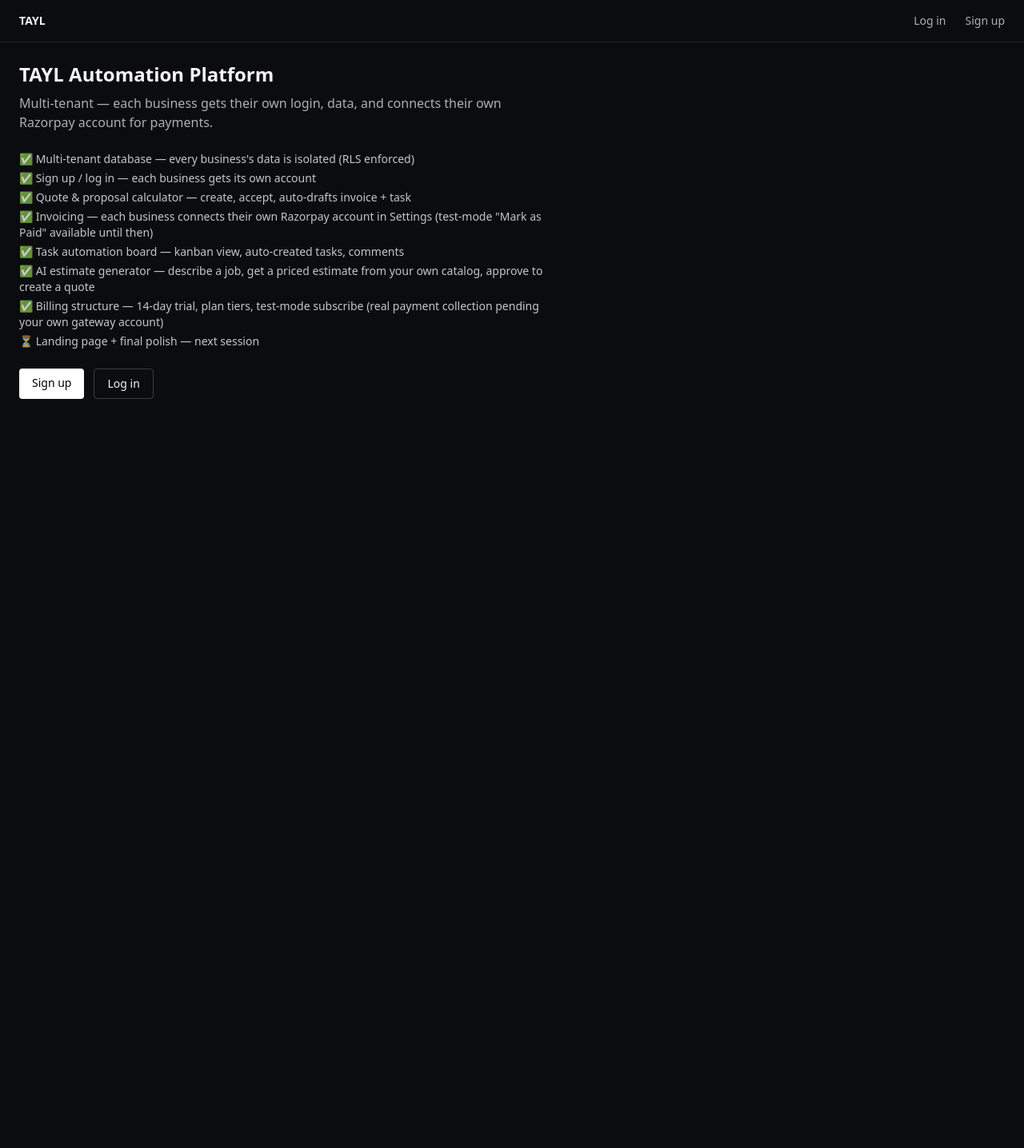
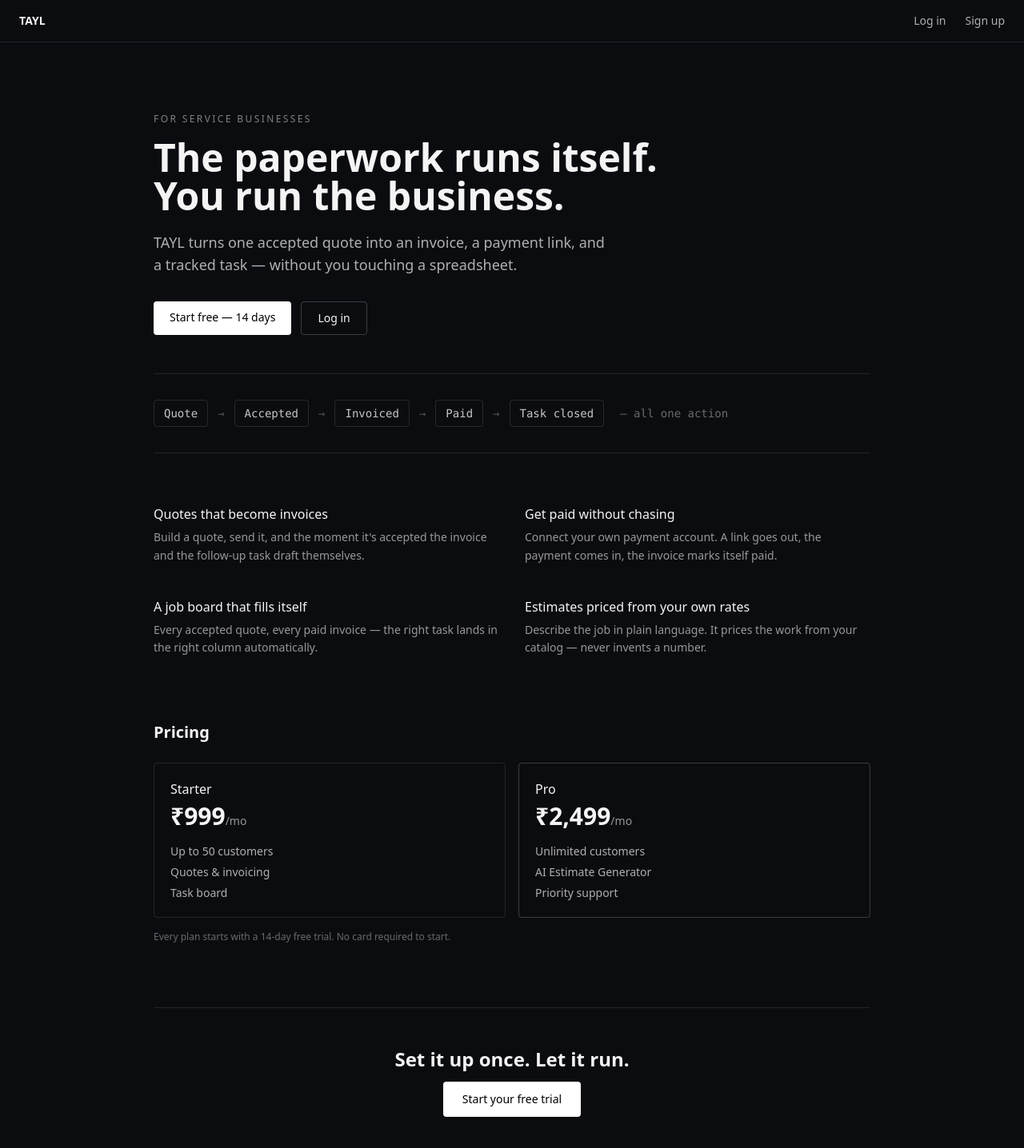
Before and after one commit to divijJ-J/tayl-platform, a Next.js app in the folder tayl-platform/: page / in a window 1280 px wide. Shown: the top 1436 px of the page at 80% size. Before the commit the page ends 800 px from the top, so only its background shows below. Built offline with nearby package versions, Linux system fonts and the light colour scheme; no server answers.

Commit message:
Phase 6: landing page + dashboard

```diff
--- /dev/null
+++ b/tayl-platform/app/components/Landing.js
@@ -0,0 +1,107 @@
+const FEATURES = [
+  {
+    title: 'Quotes that become invoices',
+    body: 'Build a quote, send it, and the moment it\'s accepted the invoice and the follow-up task draft themselves.',
+  },
+  {
+    title: 'Get paid without chasing',
+    body: 'Connect your own payment account. A link goes out, the payment comes in, the invoice marks itself paid.',
+  },
+  {
+    title: 'A job board that fills itself',
+    body: 'Every accepted quote, every paid invoice — the right task lands in the right column automatically.',
+  },
+  {
+    title: 'Estimates priced from your own rates',
+    body: 'Describe the job in plain language. It prices the work from your catalog — never invents a number.',
+  },
+];
+
+const STEPS = ['Quote', 'Accepted', 'Invoiced', 'Paid', 'Task closed'];
+
+export default function Landing() {
+  return (
+    <div className="max-w-4xl mx-auto">
+      {/* Hero */}
+      <section className="pt-16 pb-12">
+        <p className="text-xs tracking-[0.2em] uppercase opacity-50 mb-4">For service businesses</p>
+        <h1 className="text-4xl md:text-5xl font-semibold leading-tight mb-5 max-w-2xl">
+          The paperwork runs itself. You run the business.
+        </h1>
+        <p className="text-lg opacity-70 max-w-xl mb-8">
+          TAYL turns one accepted quote into an invoice, a payment link, and a tracked task —
+          without you touching a spreadsheet.
+        </p>
+        <div className="flex gap-3">
+          <a href="/signup" className="bg-white text-black rounded px-5 py-2.5 text-sm font-medium">
+            Start free — 14 days
+          </a>
+          <a href="/login" className="border border-white/20 rounded px-5 py-2.5 text-sm">
+            Log in
+          </a>
+        </div>
+      </section>
+
+      {/* Signature: the ledger chain */}
+      <section className="border-y border-white/10 py-8 mb-16 overflow-x-auto">
+        <div className="flex items-center gap-3 text-sm font-mono whitespace-nowrap">
+          {STEPS.map((step, i) => (
+            <div key={step} className="flex items-center gap-3">
+              <span className="border border-white/15 rounded px-3 py-1.5 opacity-80">{step}</span>
+              {i < STEPS.length - 1 && <span className="opacity-30">→</span>}
+            </div>
+          ))}
+          <span className="opacity-40 ml-2">— all one action</span>
+        </div>
+      </section>
+
+      {/* Features */}
+      <section className="grid md:grid-cols-2 gap-x-8 gap-y-10 mb-20">
+        {FEATURES.map((f) => (
+          <div key={f.title}>
+            <h3 className="font-medium mb-1.5">{f.title}</h3>
+            <p className="text-sm opacity-60 leading-relaxed">{f.body}</p>
+          </div>
+        ))}
+      </section>
+
+      {/* Pricing */}
+      <section className="mb-20">
+        <h2 className="text-xl font-semibold mb-6">Pricing</h2>
+        <div className="grid md:grid-cols-2 gap-4">
+          <div className="border border-white/10 rounded px-5 py-5">
+            <div className="font-medium mb-1">Starter</div>
+            <div className="text-3xl font-semibold mb-4">
+              ₹999<span className="text-sm opacity-60 font-normal">/mo</span>
+            </div>
+            <ul className="text-sm opacity-70 space-y-1.5">
+              <li>Up to 50 customers</li>
+              <li>Quotes &amp; invoicing</li>
+              <li>Task board</li>
+            </ul>
+          </div>
+          <div className="border border-white/20 rounded px-5 py-5">
+            <div className="font-medium mb-1">Pro</div>
+            <div className="text-3xl font-semibold mb-4">
+              ₹2,499<span className="text-sm opacity-60 font-normal">/mo</span>
+            </div>
+            <ul className="text-sm opacity-70 space-y-1.5">
+              <li>Unlimited customers</li>
+              <li>AI Estimate Generator</li>
+              <li>Priority support</li>
+            </ul>
+          </div>
+        </div>
+        <p className="text-xs opacity-40 mt-4">Every plan starts with a 14-day free trial. No card required to start.</p>
+      </section>
+
+      {/* Closing CTA */}
+      <section className="border-t border-white/10 py-12 text-center mb-8">
+        <h2 className="text-2xl font-semibold mb-3">Set it up once. Let it run.</h2>
+        <a href="/signup" className="inline-block bg-white text-black rounded px-6 py-3 text-sm font-medium">
+          Start your free trial
+        </a>
+      </section>
+    </div>
+  );
+}
--- a/tayl-platform/app/page.js
+++ b/tayl-platform/app/page.js
@@ -1,35 +1,55 @@
+import { supabaseAdmin } from '../lib/supabase';
 import { getCurrentCompanyId } from '../lib/supabase-server';
+import Landing from './components/Landing';
+
+export const dynamic = 'force-dynamic';
+export const fetchCache = 'force-no-store';
+export const revalidate = 0;
 
 export default async function Home() {
-  const { user } = await getCurrentCompanyId();
+  const { user, companyId } = await getCurrentCompanyId();
+
+  if (!user) {
+    return <Landing />;
+  }
+
+  const [{ count: openTasks }, { count: draftQuotes }, { data: invoices }] = await Promise.all([
+    supabaseAdmin.from('tasks').select('id', { count: 'exact', head: true }).eq('company_id', companyId).eq('status', 'open'),
+    supabaseAdmin.from('quotes').select('id', { count: 'exact', head: true }).eq('company_id', companyId).eq('status', 'draft'),
+    supabaseAdmin.from('invoices').select('status, total').eq('company_id', companyId),
+  ]);
+
+  const outstanding = (invoices || [])
+    .filter((i) => i.status === 'sent')
+    .reduce((s, i) => s + i.total, 0);
 
   return (
     <div className="max-w-2xl">
-      <h1 className="text-2xl font-semibold mb-2">TAYL Automation Platform</h1>
-      <p className="opacity-70 mb-6">
-        Multi-tenant — each business gets their own login, data, and connects their own
-        Razorpay account for payments.
-      </p>
-      <ul className="text-sm space-y-1 opacity-80">
-        <li>✅ Multi-tenant database — every business's data is isolated (RLS enforced)</li>
-        <li>✅ Sign up / log in — each business gets its own account</li>
-        <li>✅ Quote &amp; proposal calculator — create, accept, auto-drafts invoice + task</li>
-        <li>✅ Invoicing — each business connects their own Razorpay account in Settings (test-mode "Mark as Paid" available until then)</li>
-        <li>✅ Task automation board — kanban view, auto-created tasks, comments</li>
-        <li>✅ AI estimate generator — describe a job, get a priced estimate from your own catalog, approve to create a quote</li>
-        <li>✅ Billing structure — 14-day trial, plan tiers, test-mode subscribe (real payment collection pending your own gateway account)</li>
-        <li>⏳ Landing page + final polish — next session</li>
-      </ul>
-      {!user && (
-        <div className="mt-6 flex gap-3">
-          <a href="/signup" className="bg-white text-black rounded px-4 py-2 text-sm font-medium">
-            Sign up
-          </a>
-          <a href="/login" className="border border-white/20 rounded px-4 py-2 text-sm">
-            Log in
-          </a>
-        </div>
-      )}
+      <h1 className="text-xl font-semibold mb-6">Dashboard</h1>
+
+      <div className="grid grid-cols-3 gap-3 mb-8 text-sm">
+        <a href="/tasks" className="border border-white/10 rounded px-4 py-3 hover:border-white/30">
+          <div className="opacity-60">Open tasks</div>
+          <div className="text-2xl font-semibold">{openTasks || 0}</div>
+        </a>
+        <a href="/quotes" className="border border-white/10 rounded px-4 py-3 hover:border-white/30">
+          <div className="opacity-60">Draft quotes</div>
+          <div className="text-2xl font-semibold">{draftQuotes || 0}</div>
+        </a>
+        <a href="/invoices" className="border border-white/10 rounded px-4 py-3 hover:border-white/30">
+          <div className="opacity-60">Outstanding</div>
+          <div className="text-2xl font-semibold">₹{outstanding.toFixed(0)}</div>
+        </a>
+      </div>
+
+      <div className="flex gap-3 text-sm">
+        <a href="/quotes/new" className="bg-white text-black rounded px-4 py-2 font-medium">
+          + New Quote
+        </a>
+        <a href="/estimates" className="border border-white/20 rounded px-4 py-2">
+          AI Estimate
+        </a>
+      </div>
     </div>
   );
 }
```
